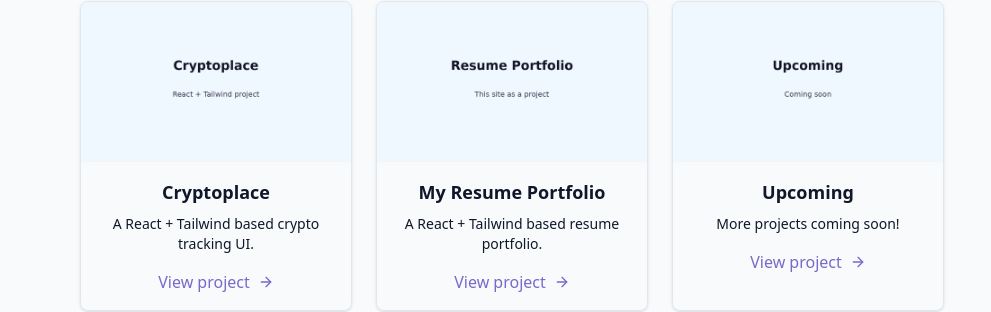
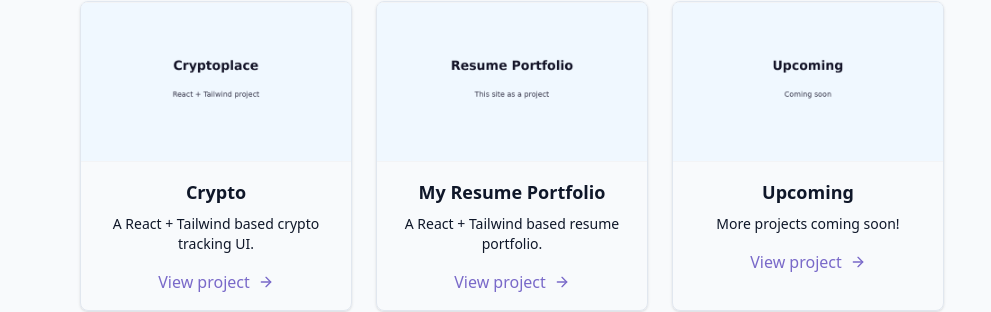
Before and after one commit to viveksharma898777-cmd/Resume-Portfolio, a React (Vite) app: page / in a window 1280 px wide. Shown: the part 2555-2867 px from the top of the page, without its empty margins (128-1119 px from the left). Built offline with nearby package versions, Linux system fonts and the light colour scheme.

Commit message:
Updated projects section

```diff
--- a/src/components/ProjectsSection.jsx
+++ b/src/components/ProjectsSection.jsx
@@ -5,7 +5,7 @@ import { ArrowRight } from "lucide-react";
 
 const projects = [
   {
-    title: "Cryptoplace",
+    title: "Crypto",
     description: "A React + Tailwind based crypto tracking UI.",
     image: "/projects/cryptoplace.png",
     link: "#"
```
